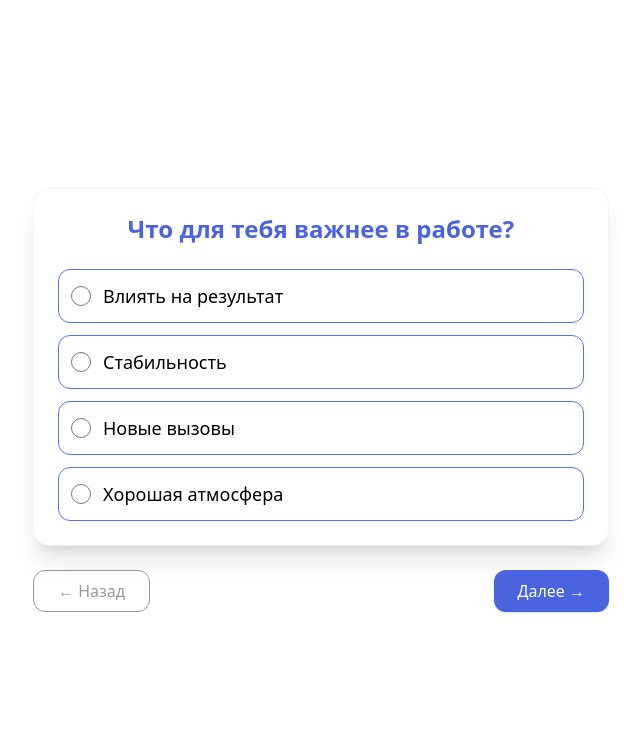
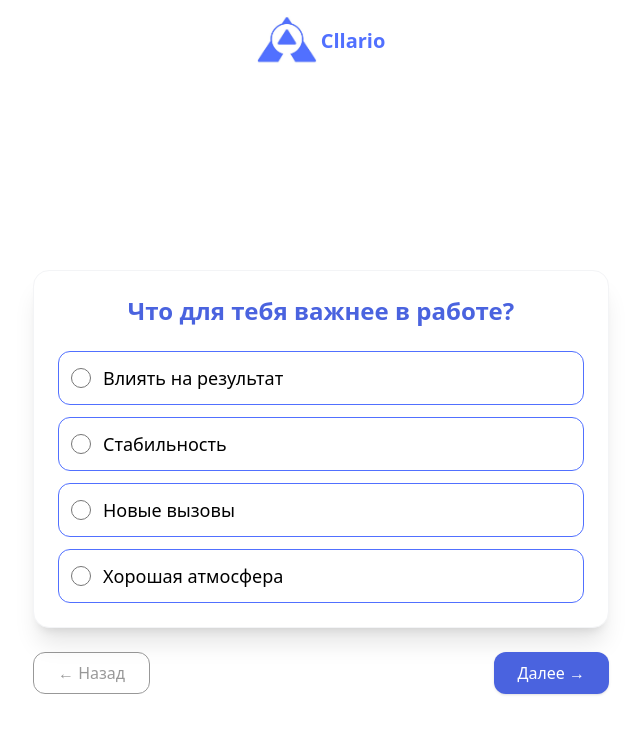
Before and after one commit to Segaoneboy/cllario-front, a Next.js app: page /test in a window 1280 px wide. Shown: the top 734 px of the page, without its empty margins (319-959 px from the left). Built offline with nearby package versions, Linux system fonts and the light colour scheme; no server answers.

Commit message:
fix ui/ux header

```diff
--- a/app/test/page.tsx
+++ b/app/test/page.tsx
@@ -81,6 +81,7 @@ export default function TestPage() {
 
             if (!res.ok) throw new Error(result.message);
             if (result.saved){
+                await refreshUser();
                 toast.success('Тест успешно пройден и сохранен в личном кабинете')
                 router.push("/dashboard");
             } else{
--- a/components/Header.tsx
+++ b/components/Header.tsx
@@ -1,27 +1,58 @@
 "use client"
 import {usePathname} from "next/navigation";
 import Link from "next/link";
+import {useUser} from "@/context/userContext";
+function NavSkeleton() {
+    return (
+        <div className="h-4 w-18 md:h-6 md:w-28 rounded-md bg-gray-200 animate-pulse" />
+    );
+}
 
 export default function Header(){
     const pathname = usePathname();
-    if( pathname === "/auth" || pathname === "/test") return <></>
+    const { authorized, loading } = useUser()
+    if( pathname === "/auth") return <></>
+    if(pathname === "/test"){
+        return (
+            <header className="m-4">
+                <nav>
+                    <ul className="text-[#5170FF] font-semibold text-sm md:text-xl flex justify-center items-center ">
+                        <Link href="/">
+                            <li className="flex items-center gap-1">
+                                <img width={60} src="/Cllario-logo.jpg" alt="cllario logo"/>
+                                <p className="hidden md:inline">Cllario</p>
+                            </li>
+                        </Link>
+                    </ul>
+                </nav>
+            </header>
+    );}
     return(
         <header className="m-4">
             <nav>
                 <ul className="text-[#5170FF] font-semibold text-sm md:text-xl flex justify-between items-center ">
+                    <Link href="/">
                         <li className="flex items-center gap-1">
                             <img width={60} src="/Cllario-logo.jpg" alt="cllario logo"/>
-                        <Link href="/">Cllario</Link>
+                            <p className="hidden md:inline">Cllario</p>
                         </li>
+                    </Link>
+
                     <li>
                         <Link href="/test">Test</Link>
                     </li>
+                    { loading ? <NavSkeleton /> : authorized ? (
+                        <li>
+                            <Link href="/dashboard">Dashboard</Link>
+                        </li>
+
+
+                    ) : (
                         <li>
                             <Link href="/auth">Account</Link>
                         </li>
-                    <li>
-                        <Link href="/dashboard">Dashboard</Link>
-                    </li>
+                    )
+                    }
                 </ul>
             </nav>
         </header>
```
Lines whose indentation alone changed are shown as unchanged.
